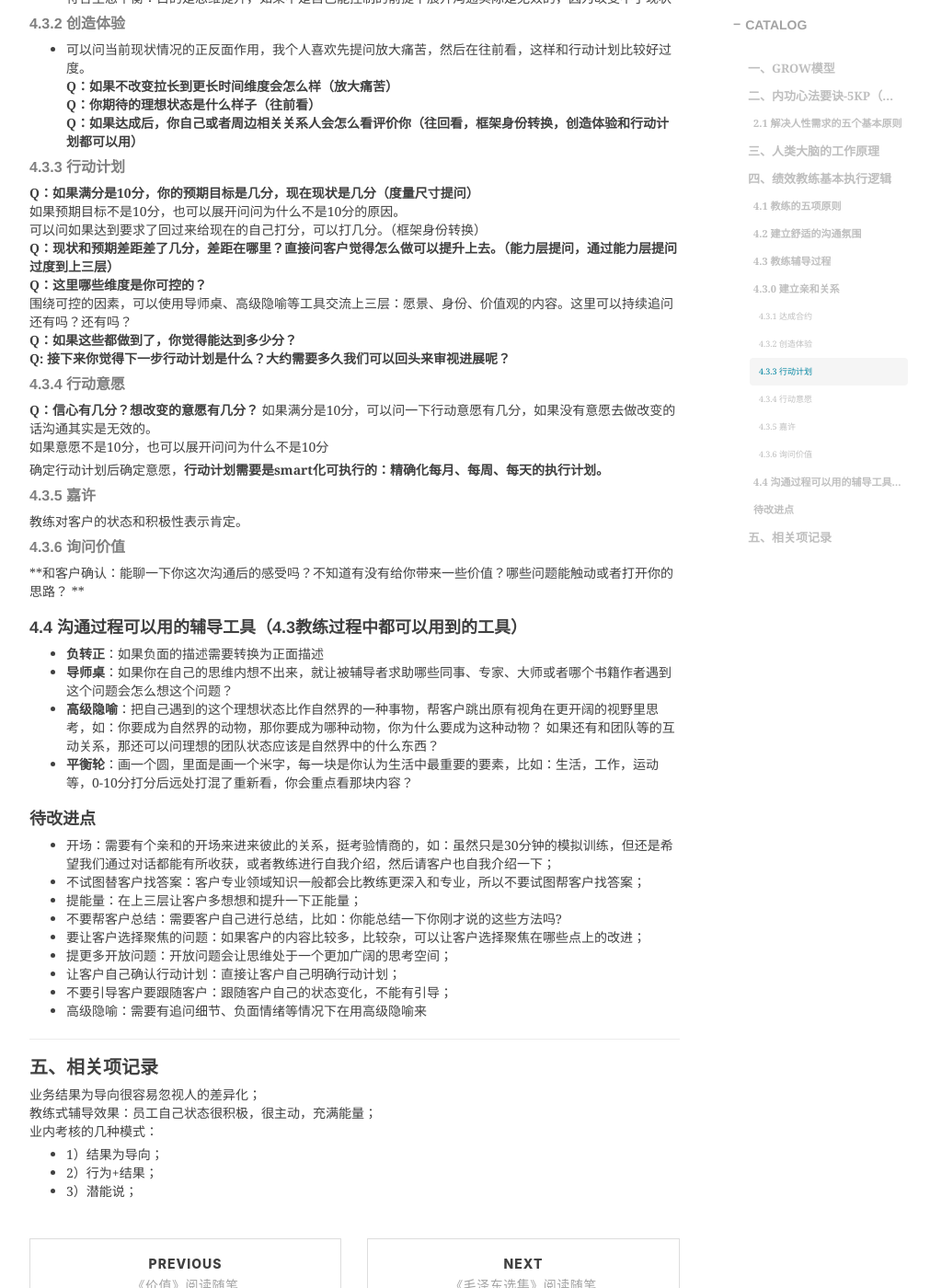
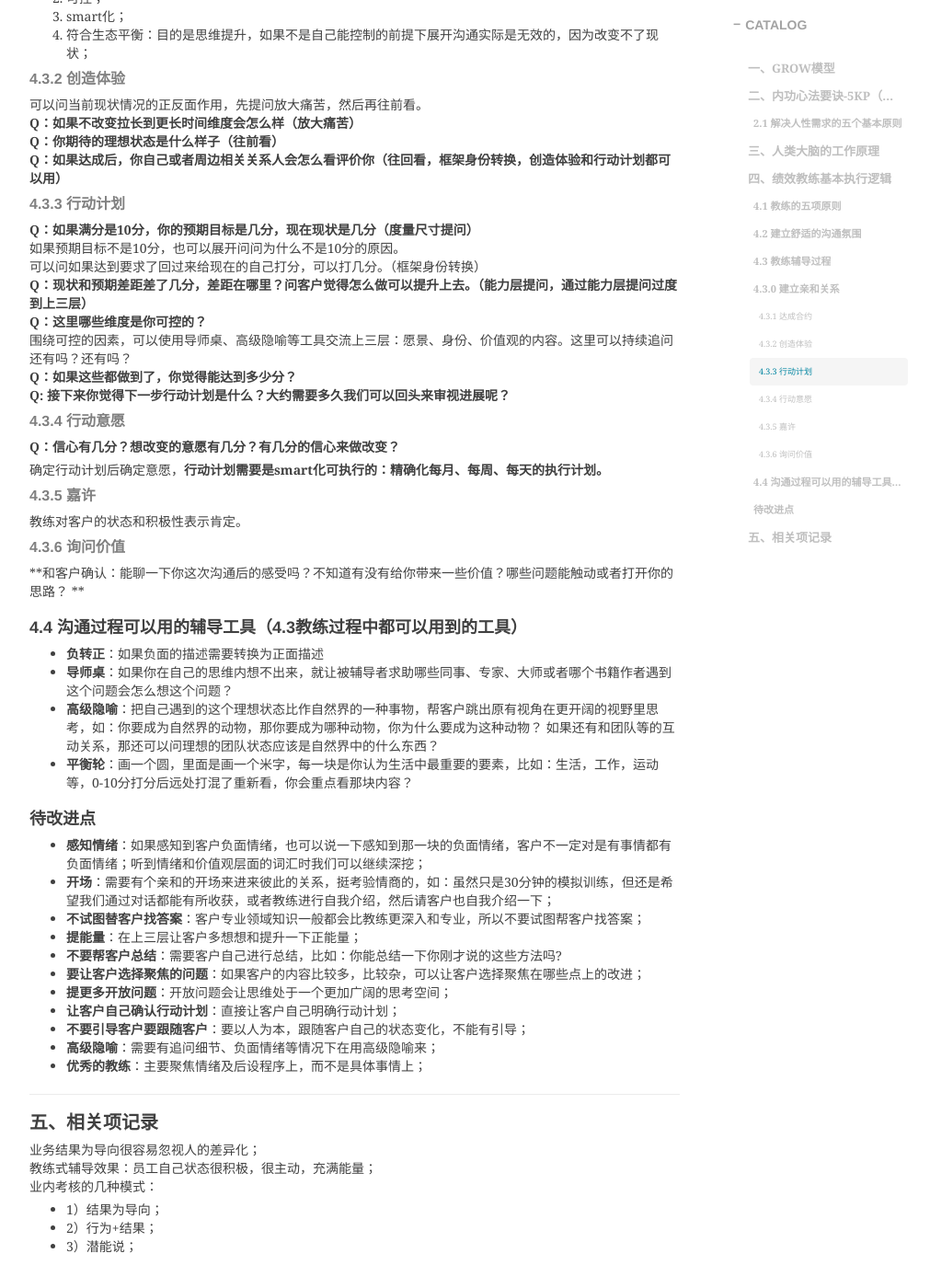
Before and after one commit to shihai1991/shihai1991.github.io, a Jekyll site: the page built from _posts/2022-08-21-教练式辅导.md, in a window 1280 px wide and 1400 px high, scrolled down 2087 px. Shown: the whole window at 92% size, without its empty margins (233-1244 px from the left). Built offline with Jekyll 4.4.1, drawn with Linux system fonts in a browser that asks for light colours; nearby versions of some CDN libraries; comment, search, counter and statistics services are not loaded; some of the changed text lies outside the part shown.

Commit message:
Update 2022-08-21-教练式辅导.md

```diff
--- a/_posts/2022-08-21-教练式辅导.md
+++ b/_posts/2022-08-21-教练式辅导.md
@@ -55,25 +55,28 @@
 产品线部长经常是内参和不匹配的人（内参：从自己内心找答案，不匹配：有自己想法并会容易否定其他人的想法）
 
 ### 4.3 教练辅导过程
+辅导过程需要以人为本，不需要引导。
+
 ### 4.3.0 建立亲和关系
 良好的开场是有效、坦诚沟通的前提。
-**Q：我们有大概xx分钟的时间，不知道你想交流什么话题呢？**
+**Q：我们有大概xx分钟的时间，不知道你有想交流什么话题呢？**
 
 #### 4.3.1 达成合约
 **通过询问从话题确认为合约（这次沟通要聚焦的问题）**
-- 你最想要的是什么？
-- 这个话题是你可控的吗？
-- 为什么这个点对你很重要？可以持续问还有吗？还有吗？
-- 如果是负面描述，可以直接要求客户用正面词来描述（负转正）
+需要通过一系列问题，达成“逛花园”的节奏，感知情绪上的波动时就可以尝试拿合约。
+如果是负面描述，可以建议客户用正面词来描述总结（负转正）。
+**Q：你最想要的是什么？**
+**Q：为什么这个点对你很重要？**
+**Q：关于这个话题，你感觉可控的点有哪些？**
 
-**合约要求**
-- 正向
-- 可控
-- smart化
-- 符合生态平衡：目的是思维提升，如果不是自己能控制的前提下展开沟通实际是无效的，因为改变不了现状
+合约的要求：
+1. 正向；
+2. 可控；
+3. smart化；
+4. 符合生态平衡：目的是思维提升，如果不是自己能控制的前提下展开沟通实际是无效的，因为改变不了现状；
 
 #### 4.3.2 创造体验
-- 可以问当前现状情况的正反面作用，我个人喜欢先提问放大痛苦，然后在往前看，这样和行动计划比较好过度。
+可以问当前现状情况的正反面作用，先提问放大痛苦，然后再往前看。
 **Q：如果不改变拉长到更长时间维度会怎么样（放大痛苦）**
 **Q：你期待的理想状态是什么样子（往前看）**
 **Q：如果达成后，你自己或者周边相关关系人会怎么看评价你（往回看，框架身份转换，创造体验和行动计划都可以用）**
@@ -82,16 +85,14 @@
 **Q：如果满分是10分，你的预期目标是几分，现在现状是几分（度量尺寸提问）**
 如果预期目标不是10分，也可以展开问问为什么不是10分的原因。
 可以问如果达到要求了回过来给现在的自己打分，可以打几分。（框架身份转换）
-**Q：现状和预期差距差了几分，差距在哪里？直接问客户觉得怎么做可以提升上去。（能力层提问，通过能力层提问过度到上三层）**
+**Q：现状和预期差距差了几分，差距在哪里？问客户觉得怎么做可以提升上去。（能力层提问，通过能力层提问过度到上三层）**
 **Q：这里哪些维度是你可控的？**
 围绕可控的因素，可以使用导师桌、高级隐喻等工具交流上三层：愿景、身份、价值观的内容。这里可以持续追问还有吗？还有吗？
 **Q：如果这些都做到了，你觉得能达到多少分？**
 **Q: 接下来你觉得下一步行动计划是什么？大约需要多久我们可以回头来审视进展呢？**
 
 #### 4.3.4 行动意愿
-**Q：信心有几分？想改变的意愿有几分？**
-如果满分是10分，可以问一下行动意愿有几分，如果没有意愿去做改变的话沟通其实是无效的。
-如果意愿不是10分，也可以展开问问为什么不是10分
+**Q：信心有几分？想改变的意愿有几分？有几分的信心来做改变？**
 
 确定行动计划后确定意愿，**行动计划需要是smart化可执行的：精确化每月、每周、每天的执行计划。**
 
@@ -108,15 +109,17 @@
 - **平衡轮**：画一个圆，里面是画一个米字，每一块是你认为生活中最重要的要素，比如：生活，工作，运动等，0-10分打分后远处打混了重新看，你会重点看那块内容？
 
 ### 待改进点
-- 开场：需要有个亲和的开场来进来彼此的关系，挺考验情商的，如：虽然只是30分钟的模拟训练，但还是希望我们通过对话都能有所收获，或者教练进行自我介绍，然后请客户也自我介绍一下；
-- 不试图替客户找答案：客户专业领域知识一般都会比教练更深入和专业，所以不要试图帮客户找答案；
-- 提能量：在上三层让客户多想想和提升一下正能量；
-- 不要帮客户总结：需要客户自己进行总结，比如：你能总结一下你刚才说的这些方法吗?
-- 要让客户选择聚焦的问题：如果客户的内容比较多，比较杂，可以让客户选择聚焦在哪些点上的改进；
-- 提更多开放问题：开放问题会让思维处于一个更加广阔的思考空间；
-- 让客户自己确认行动计划：直接让客户自己明确行动计划；
-- 不要引导客户要跟随客户：跟随客户自己的状态变化，不能有引导；
-- 高级隐喻：需要有追问细节、负面情绪等情况下在用高级隐喻来
+- **感知情绪**：如果感知到客户负面情绪，也可以说一下感知到那一块的负面情绪，客户不一定对是有事情都有负面情绪；听到情绪和价值观层面的词汇时我们可以继续深挖；
+- **开场**：需要有个亲和的开场来进来彼此的关系，挺考验情商的，如：虽然只是30分钟的模拟训练，但还是希望我们通过对话都能有所收获，或者教练进行自我介绍，然后请客户也自我介绍一下；
+- **不试图替客户找答案**：客户专业领域知识一般都会比教练更深入和专业，所以不要试图帮客户找答案；
+- **提能量**：在上三层让客户多想想和提升一下正能量；
+- **不要帮客户总结**：需要客户自己进行总结，比如：你能总结一下你刚才说的这些方法吗?
+- **要让客户选择聚焦的问题**：如果客户的内容比较多，比较杂，可以让客户选择聚焦在哪些点上的改进；
+- **提更多开放问题**：开放问题会让思维处于一个更加广阔的思考空间；
+- **让客户自己确认行动计划**：直接让客户自己明确行动计划；
+- **不要引导客户要跟随客户**：要以人为本，跟随客户自己的状态变化，不能有引导；
+- **高级隐喻**：需要有追问细节、负面情绪等情况下在用高级隐喻来；
+- **优秀的教练**：主要聚焦情绪及后设程序上，而不是具体事情上；
 
 ## 五、相关项记录
 业务结果为导向很容易忽视人的差异化；
```
